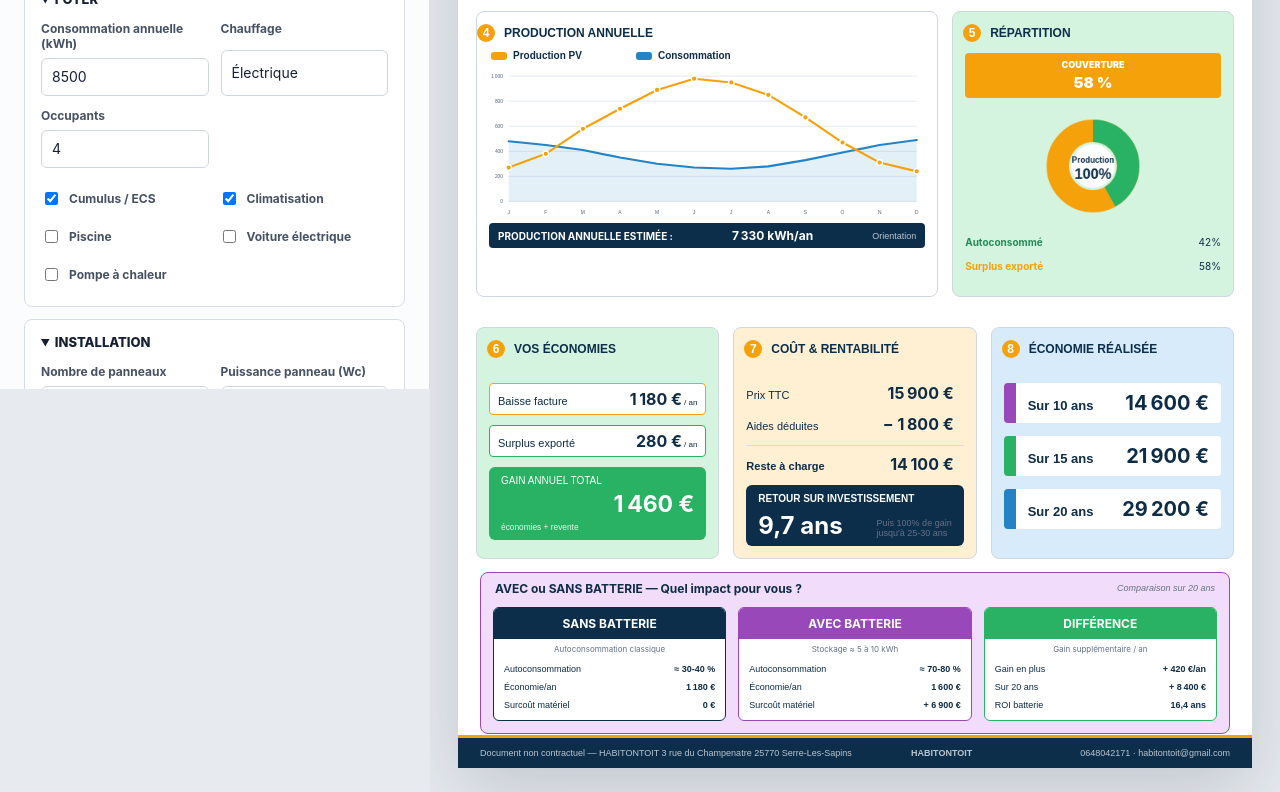
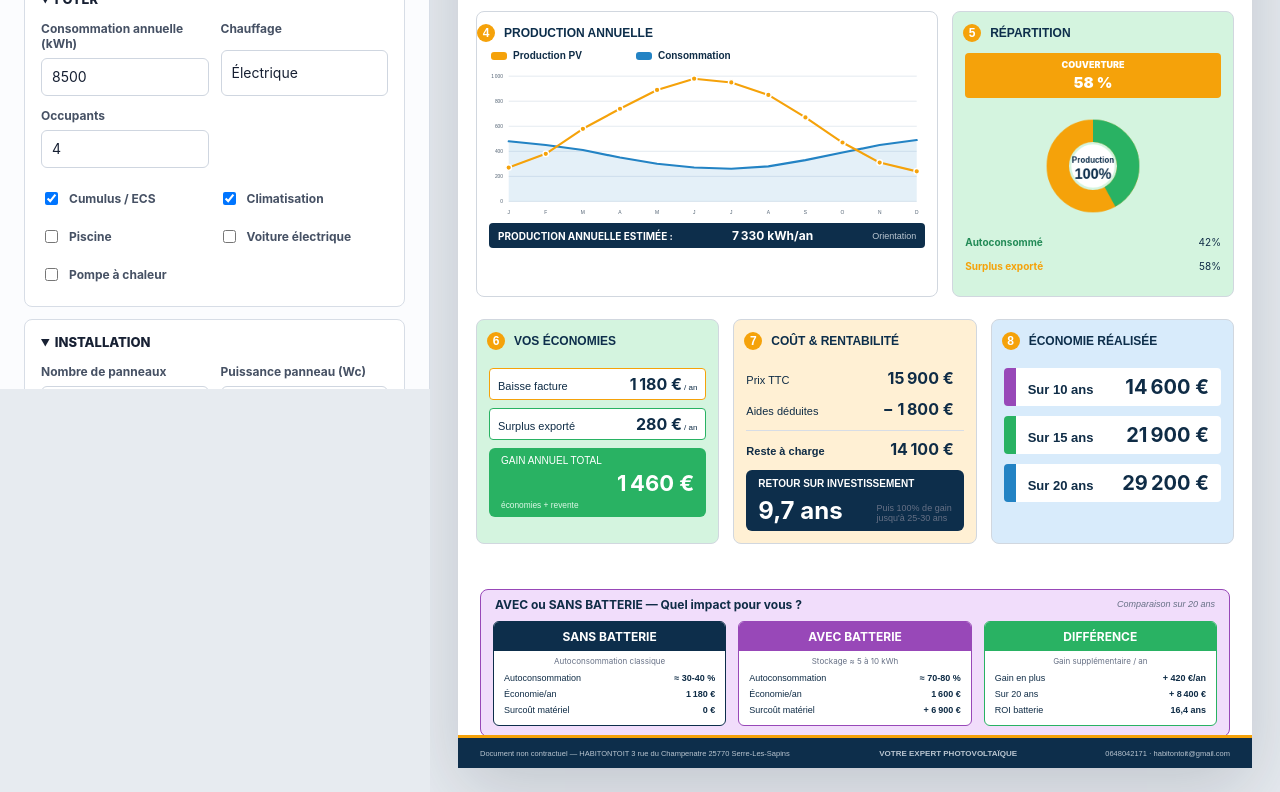
Before and after one commit to Empyrz901/interactive-solar-study, a website built with Vite: page index.html in a window 1280 px wide. Shown: the part 411-1203 px from the top of the page. Built offline with nearby package versions, Linux system fonts and the light colour scheme.

Commit message:
Update consultant name and adjust CSS styles for improved layout

```diff
--- a/src/main.js
+++ b/src/main.js
@@ -31,7 +31,7 @@ const state = {
   pvCurve: [...pvCurve],
   consoCurve: [...consoCurve],
   photo: '',
-  consultant: 'HABITONTOIT',
+  consultant: 'VOTRE EXPERT PHOTOVOLTAÏQUE',
   phone: '0648042171',
   email: 'habitontoit@gmail.com'
 };
--- a/src/styles.css
+++ b/src/styles.css
@@ -334,8 +334,8 @@ summary {
 
 .economy-grid {
   grid-template-columns: 1fr 1fr 1fr;
-  min-height: 214px;
-  margin-top: 30px;
+  min-height: 194px;
+  margin-top: 22px;
 }
 
 .panel {
@@ -806,12 +806,12 @@ summary {
 .savings-panel,
 .cost-panel,
 .projection-panel {
-  padding-top: 55px;
+  padding-top: 48px;
 }
 
 .line {
   grid-template-columns: 1fr auto auto;
-  margin-bottom: 10px;
+  margin-bottom: 8px;
   font-size: 11px;
 }
 
@@ -851,11 +851,11 @@ summary {
 }
 
 .total {
-  min-height: 48px;
-  margin-top: 8px;
+  min-height: 43px;
+  margin-top: 6px;
   display: grid;
   gap: 4px;
-  padding: 8px 12px;
+  padding: 7px 12px;
   border-radius: 6px;
   background: #29b263;
   color: #fff;
@@ -864,7 +864,7 @@ summary {
 
 .total strong {
   justify-self: end;
-  font-size: 23px;
+  font-size: 22px;
 }
 
 .total small {
@@ -872,7 +872,7 @@ summary {
 }
 
 .roi {
-  min-height: 50px;
+  min-height: 46px;
   margin-top: 6px;
   display: grid;
   grid-template-columns: 1fr auto;
@@ -903,8 +903,8 @@ summary {
 
 .projection-line {
   min-height: 34px;
-  margin-bottom: 13px;
-  padding: 8px 12px;
+  margin-bottom: 10px;
+  padding: 7px 12px;
   border-left: 12px solid #2383c4;
   border-radius: 4px;
   background: #fff;
@@ -928,11 +928,11 @@ summary {
   position: absolute;
   left: 22px;
   right: 22px;
-  bottom: 34px;
-  min-height: 146px;
+  bottom: 31px;
+  min-height: 136px;
   border: 1px solid #9848b8;
   border-radius: 8px;
-  padding: 34px 12px 12px;
+  padding: 31px 12px 10px;
   background: #f1ddfb;
 }
 
@@ -941,7 +941,7 @@ summary {
   top: 0;
   left: 0;
   right: 0;
-  height: 30px;
+  height: 28px;
   display: flex;
   align-items: center;
   justify-content: space-between;
@@ -973,7 +973,7 @@ summary {
 
 .battery-grid h3 {
   margin: 0 -10px 5px;
-  padding: 8px;
+  padding: 7px;
   background: #0d2e4b;
   color: #fff;
   text-align: center;
@@ -993,7 +993,7 @@ summary {
 }
 
 .battery-grid p {
-  margin: 0 0 10px;
+  margin: 0 0 7px;
   text-align: center;
   color: #667085;
   font-size: 8px;
@@ -1001,7 +1001,7 @@ summary {
 
 .battery-grid dl {
   display: grid;
-  gap: 8px;
+  gap: 6px;
   margin: 0;
 }
 
@@ -1027,16 +1027,16 @@ summary {
   right: 22px;
   bottom: 10px;
   display: grid;
-  grid-template-columns: 1.7fr auto 1fr;
-  gap: 10px;
+  grid-template-columns: 2.1fr auto 1.1fr;
+  gap: 8px;
   align-items: center;
-  font-size: 9px;
+  font-size: 7.5px;
   color: #b9c5d0;
   z-index: 1;
 }
 
 .report-footer strong {
-  font-size: 9px;
+  font-size: 8px;
 }
 
 .report-footer span:last-child {
```
